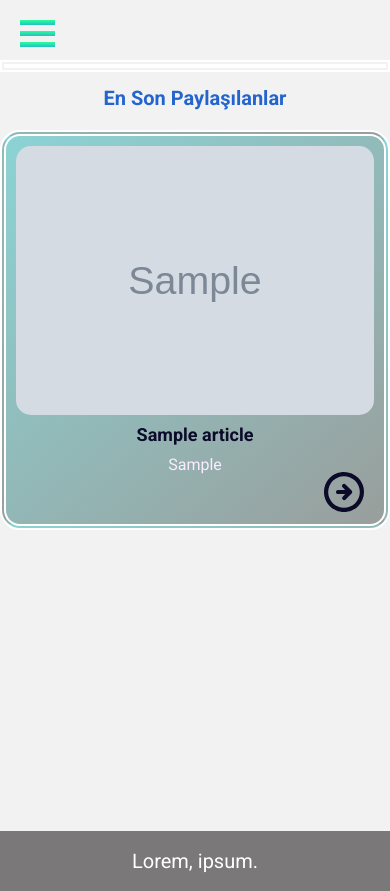
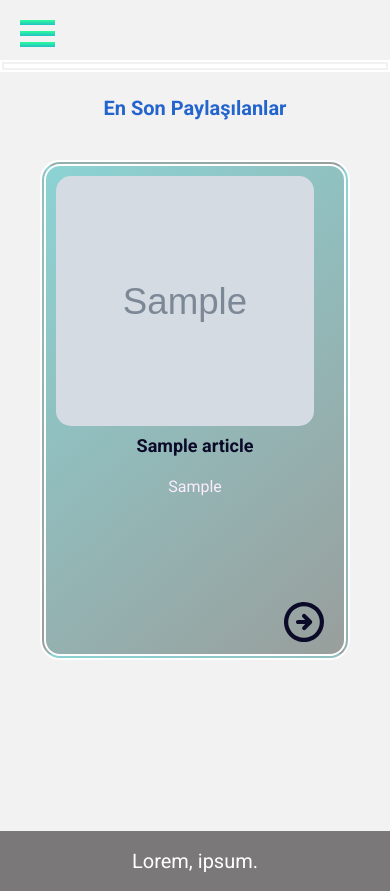
Before and after one commit to kemalayhan/personal-blog, a Django app: page / in a window 390 px wide. Run offline with Django 3.2, Linux system fonts and the light colour scheme; tables that the repository leaves empty hold one stand-in row (values such as "Sample post"); grey boxes marked "Sample" are stand-in pictures; some libraries are stand-ins or nearby versions.

Commit message:
frontend updated

```diff
--- a/blogsrc/static/css/cards.css
+++ b/blogsrc/static/css/cards.css
@@ -7,6 +7,7 @@
     margin-bottom: 20px;
     margin-left: auto;
     margin-right: auto;
+    margin-top: 10px;
 }
 
 
@@ -21,7 +22,7 @@
     -webkit-box-pack: center;
     -ms-flex-pack: center;
     justify-content: center;
-    padding-left: 30px;
+    padding: 20px;
 }
 
 
@@ -124,20 +125,25 @@
     .card {
         flex-direction: column;
         max-width: 500px;
-        min-height: 400px;
+        width: 100%;
+        min-height: 500px;
         height: auto;
     }
 
     .card-image {
-        width: 100%;
-        height: auto;
+        width: auto;
+        height: 250px;
     }
 
     .card-article {
+        display: flex;
+        flex-direction: column;
+        align-items: center;
         width: 100%;
     }
 
     .card-article-text {
+        max-width: 370px;
         text-align: center;
     }
 }
--- a/blogsrc/static/css/global.css
+++ b/blogsrc/static/css/global.css
@@ -5,6 +5,7 @@
 
 html, body {
     min-height: 100vh;
+    min-width: 250px;
     font-size: 10px;
 
 }
@@ -25,7 +26,7 @@ main {
     display: flex;
     -webkit-box-sizing: border-box;
             box-sizing: border-box;
-    padding-top: 20px;
+    padding: 20px;
     min-height: calc(100vh - 80px);
 }
 
@@ -37,7 +38,7 @@ main {
     -webkit-box-direction: normal;
         -ms-flex-direction: column;
             flex-direction: column;
-    width: 95%;
+    width: 100%;
 }
 
 footer {
@@ -66,17 +67,3 @@ footer {
     height: 350px;
 }
 */
-@media (max-width:450px) {
-    /*
-    .sidebar {
-       display: none;
-    }
-    */
-    .container {
-        width: 100%;
-    }
-
-    .card-container {
-        padding-left: 0px !important;
-    }
-}
--- a/blogsrc/templates/article_detail.html
+++ b/blogsrc/templates/article_detail.html
@@ -10,16 +10,16 @@
 {% block body %}
     <div class="article-container">
 
-        <div class="main-image-container">
+        <div class="article-main-image-container">
             {% if object.main_image %}
                 <img class="article-main-image" src=" {{ object.main_image.url }} " alt="image">
             {% endif %}
         </div>
 
         <header class="article-header">
-            <h1 class="article-header-h1">
+            <h2 class="article-header-heading">
                 {{object.title}}
-            </h1>
+            </h2>
         </header>
 
         <article class="article-content">
```
Also changed, not shown: blogsrc/static/css/article_detail.css (+2 -10 lines).
